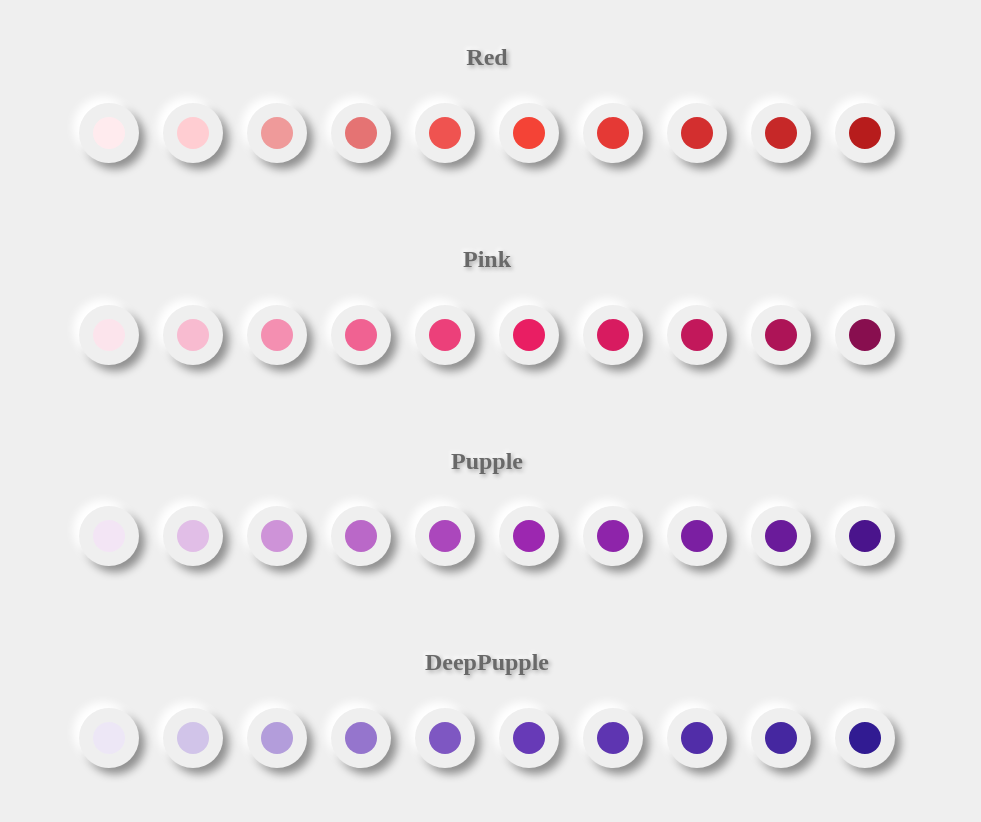
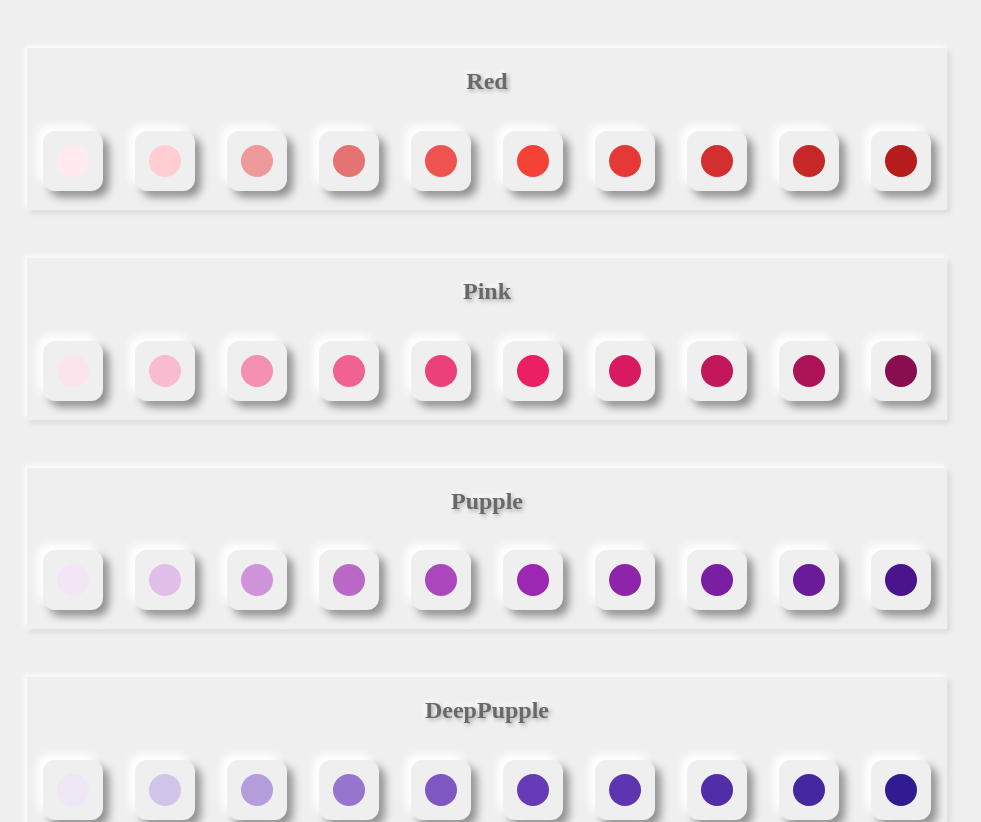
Before and after one commit to seonk94/buba-colors, a Vue app: page / in a window 1280 px wide. Shown: the top 822 px of the page, without its empty margins (153-1134 px from the left). Built offline with nearby package versions, Linux system fonts and the light colour scheme.

Commit message:
feat: Apply Neumorphism Color card

```diff
--- a/src/components/ColorButton.vue
+++ b/src/components/ColorButton.vue
@@ -30,7 +30,7 @@ export default defineComponent({
 
 <style lang="scss" scoped>
 .color-button-box {
-    padding: 12px;
+    padding: 16px;
     flex: 1;
     text-align: center;
     .color-button {
@@ -41,7 +41,7 @@ export default defineComponent({
         height: 60px;
 
         border: none;
-        border-radius: 30px;
+        border-radius: 12px;
 
         background: var(--bg-color);
 
--- a/src/components/ColorCard.vue
+++ b/src/components/ColorCard.vue
@@ -32,7 +32,10 @@ export default defineComponent({
     display: flex;
     flex-direction: column;
     align-items: center;
-    padding: 24px;
+    margin: 48px auto;
+    width: fit-content;
+    box-shadow: -2px -2px 5px rgba(255, 255, 255, 1),
+              3px 3px 5px rgba(0, 0, 0, 0.1);
 }
 .color-card-header {
     display: flex;
```
